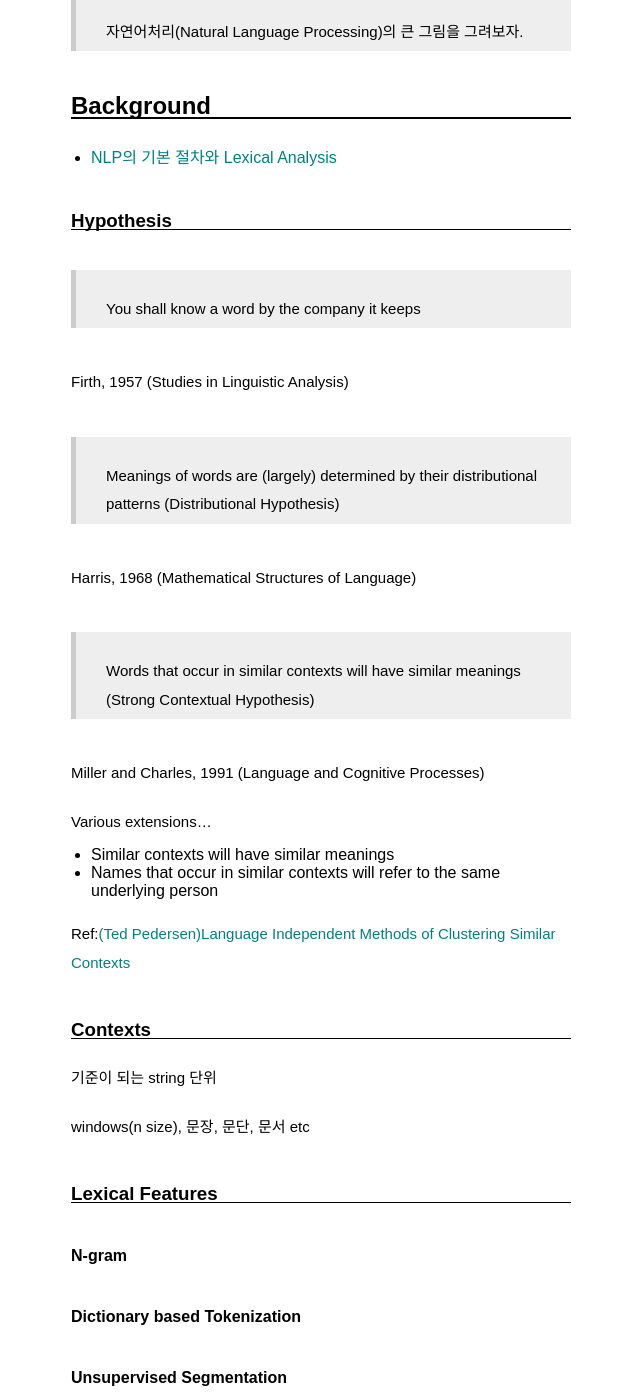
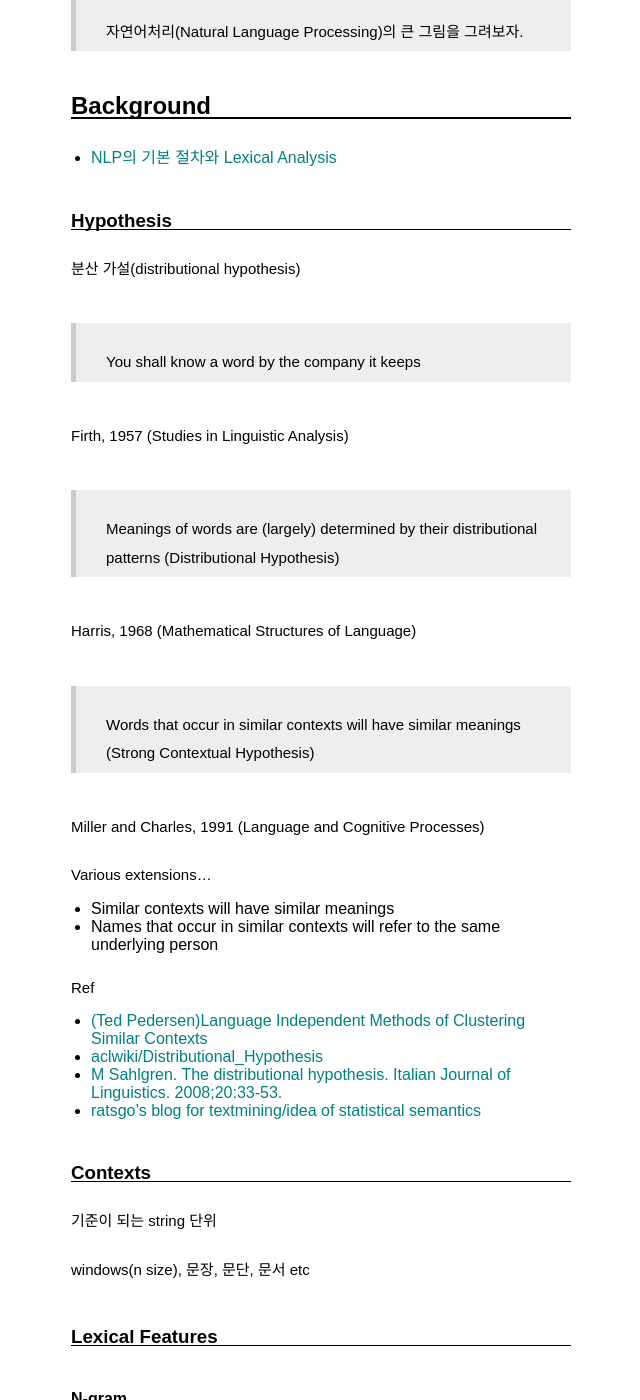
Before and after one commit to pinedance/blog, a Jekyll site: the page built from _posts/NLPs/2018-06-27-Natural-Language-Processing-Overview.md, in a window 1280 px wide and 1400 px high, scrolled down 306 px. Shown: the whole window, without its empty margins (319-959 px from the left). Built offline with Jekyll 4.4.1, drawn with Linux system fonts in a browser that asks for light colours; some web fonts are replaced; formulas are drawn with MathJax 3; comment, search, counter and statistics services are not loaded.

Commit message:
update old post

```diff
--- a/_posts/NLPs/2018-06-27-Natural-Language-Processing-Overview.md
+++ b/_posts/NLPs/2018-06-27-Natural-Language-Processing-Overview.md
@@ -13,6 +13,8 @@ use_math: True
 * [NLP의 기본 절차와 Lexical Analysis](https://ratsgo.github.io/natural%20language%20processing/2017/03/22/lexicon/)
 
 ### Hypothesis
+
+분산 가설(distributional hypothesis)
 
 > You shall know a word by the company it keeps
 
@@ -30,7 +32,11 @@ Various extensions…
 * Similar contexts will have similar meanings
 * Names that occur in similar contexts will refer to the same underlying person
 
-Ref:[(Ted Pedersen)Language Independent Methods of Clustering Similar Contexts](https://www.youtube.com/watch?v=nW6KjSw8G5c)
+Ref
+* [(Ted Pedersen)Language Independent Methods of Clustering Similar Contexts](https://www.youtube.com/watch?v=nW6KjSw8G5c)
+* [aclwiki/Distributional_Hypothesis](https://aclweb.org/aclwiki/Distributional_Hypothesis)
+* [M Sahlgren. The distributional hypothesis. Italian Journal of Linguistics. 2008;20:33-53.](http://www.diva-portal.org/smash/get/diva2:1041938/FULLTEXT01.pdf)
+* [ratsgo's blog for textmining/idea of statistical semantics](https://ratsgo.github.io/from%20frequency%20to%20semantics/2017/03/10/frequency/)
 
 ### Contexts
 
```
